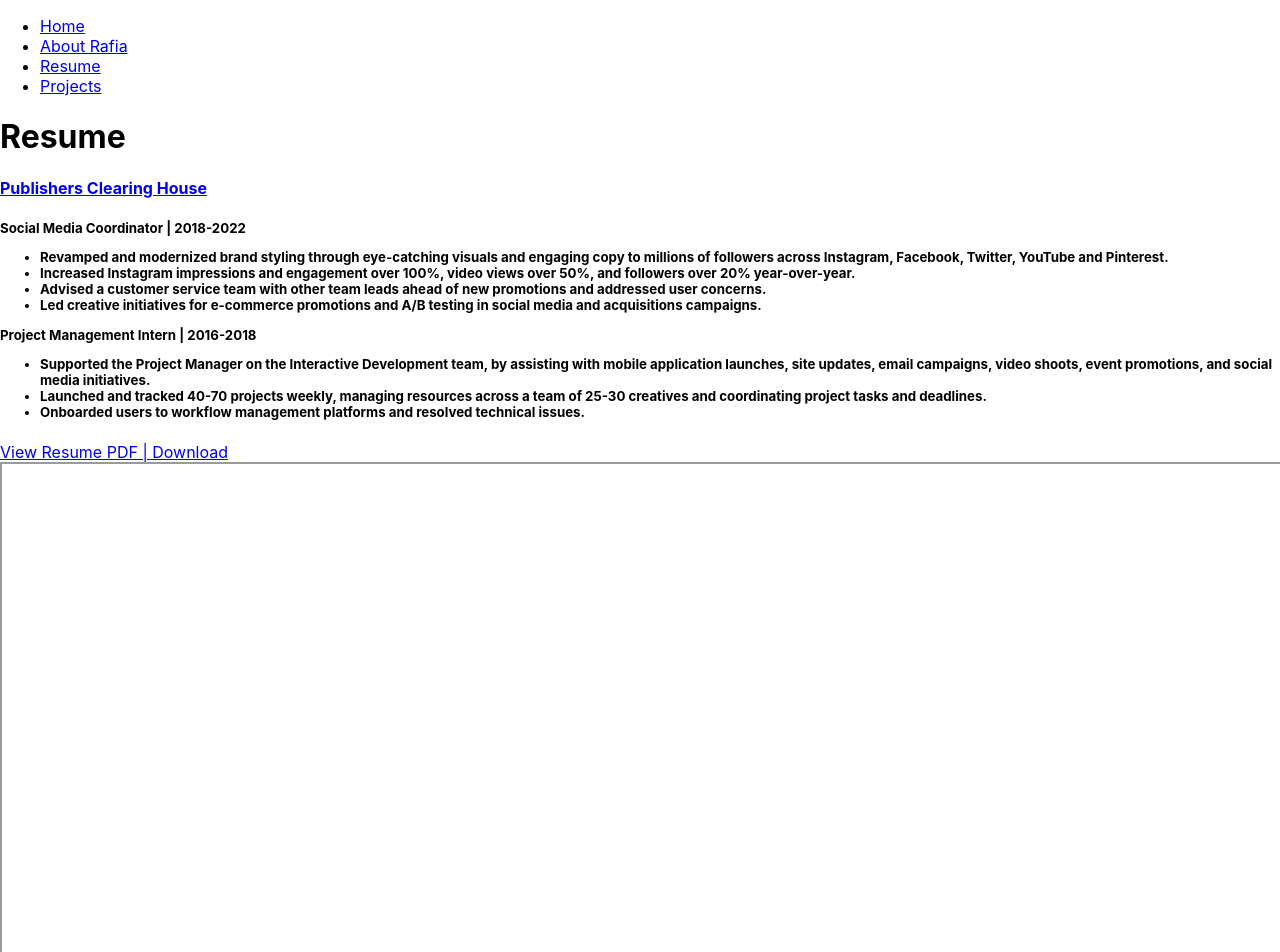
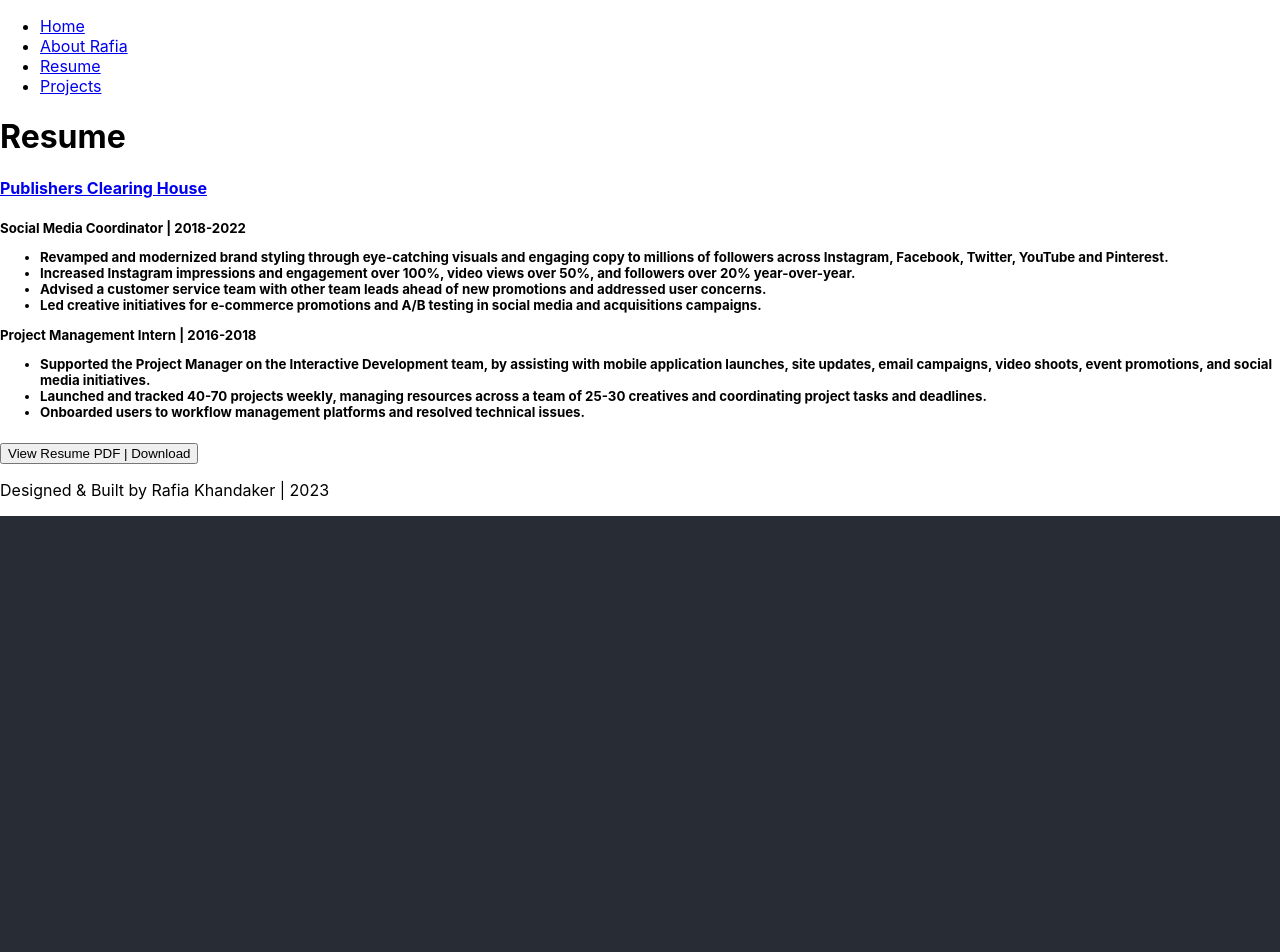
Before and after one commit to RafiaJK/portfolio, a React (Create React App) app: page /resume in a window 1280 px wide. Shown: the top 952 px of the page. Built offline with nearby package versions, Linux system fonts and the light colour scheme.

Commit message:
Added toggle for resume PDF

```diff
--- a/src/Resume.js
+++ b/src/Resume.js
@@ -1,9 +1,11 @@
 import './App.css';
 import Rafia_Khandaker_Resume from './Rafia_Khandaker_Resume.pdf';
+import React, {useState} from 'react';
 
 function Resume() {
 
-  console.log("test")
+  const [togglePDF, setTogglePDF] = useState(false);
+  const handleClick = () => { setTogglePDF(!togglePDF)}
 
   return (
     <div className="Resume">
@@ -37,9 +39,11 @@
       {/* <a href=" ">Download </a> */}
       {/* add a toggle if they want to view the PDF or not */}
       {/* otherwise setup a layout similar to this: https://brittanychiang.com/ */}
-      <a href=" ">View Resume PDF | Download</a>
-      <iframe src={Rafia_Khandaker_Resume} width="100%" height="600px">
-      </iframe>
+      <button onClick={handleClick}>View Resume PDF | Download</button>
+      {togglePDF ? <iframe src={Rafia_Khandaker_Resume} width="100%" height="600px"></iframe>
+      : <></>
+      }
+
     </div>
   );
 }
```
